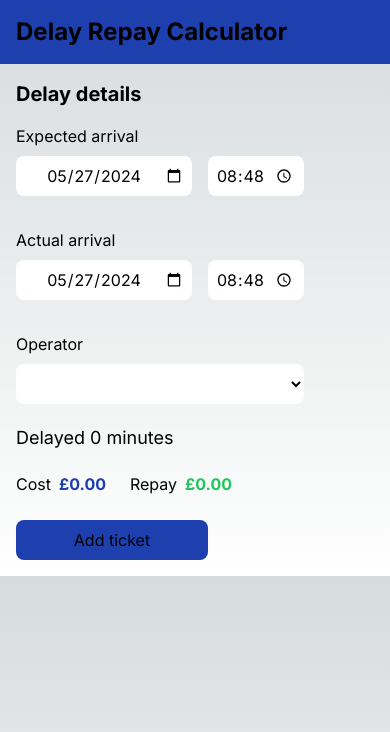
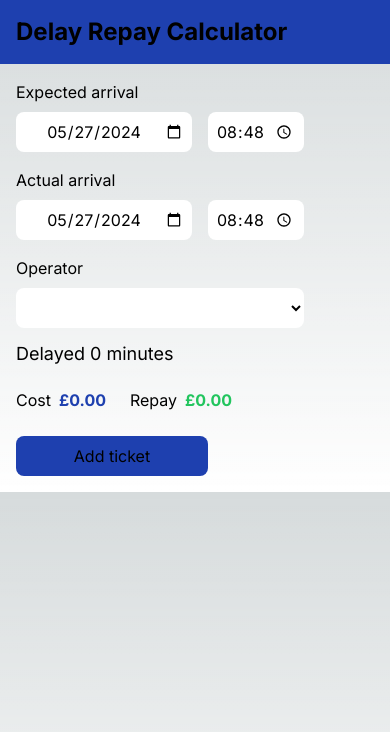
Before and after one commit to georgejkaye/delay-repay, a Next.js app: page / in a window 390 px wide. Shown: the top 732 px of the page. Built offline with nearby package versions, Linux system fonts and the light colour scheme.

Commit message:
[fix] Make less space be used on mobile

```diff
--- a/src/app/page.tsx
+++ b/src/app/page.tsx
@@ -227,7 +227,7 @@ const DelayBracketRow = (props: {
     <div
       className={`flex flex-col tablet:flex-row p-2 rounded-lg ${
         !props.active
-          ? ""
+          ? "hidden tablet:block"
           : getDelayStyle(props.delay, props.bracket) + " font-bold"
       }`}
     >
@@ -314,22 +314,21 @@ const DelayCalculator = (props: {
   }, [expected, actual, operator])
   return (
     <div>
-      <h2 className="font-bold text-xl">Delay details</h2>
       <div className="flex flex-col desktop:flex-row gap-4">
         <div>
-          <div className="mt-4 mb-2">Expected arrival</div>
+          <div className="mb-2">Expected arrival</div>
           <DateAndTimePicker date={expected} setDate={setExpected} />
         </div>
         <div>
-          <div className="mt-4 mb-2">Actual arrival</div>
+          <div className="mb-2">Actual arrival</div>
           <DateAndTimePicker date={actual} setDate={setActual} />
         </div>
         <div>
-          <div className="mt-4 mb-2">Operator</div>
+          <div className="mb-2">Operator</div>
           <OperatorSelector operator={operator} setOperator={setOperator} />
         </div>
       </div>
-      <div className={`mt-4 mb-2 text-lg`}>
+      <div className={`my-2 text-lg`}>
         {props.delay === undefined ? (
           ""
         ) : (
@@ -344,7 +343,6 @@ const DelayCalculator = (props: {
         ""
       ) : (
         <div className="my-4">
-          <h3 className="text-lg font-bold mb-4">Delay brackets</h3>
           <div className="flex flex-col gap-4 items-start">
             {operator.repays.map((bracket, i) => (
               <DelayBracketRow
```
